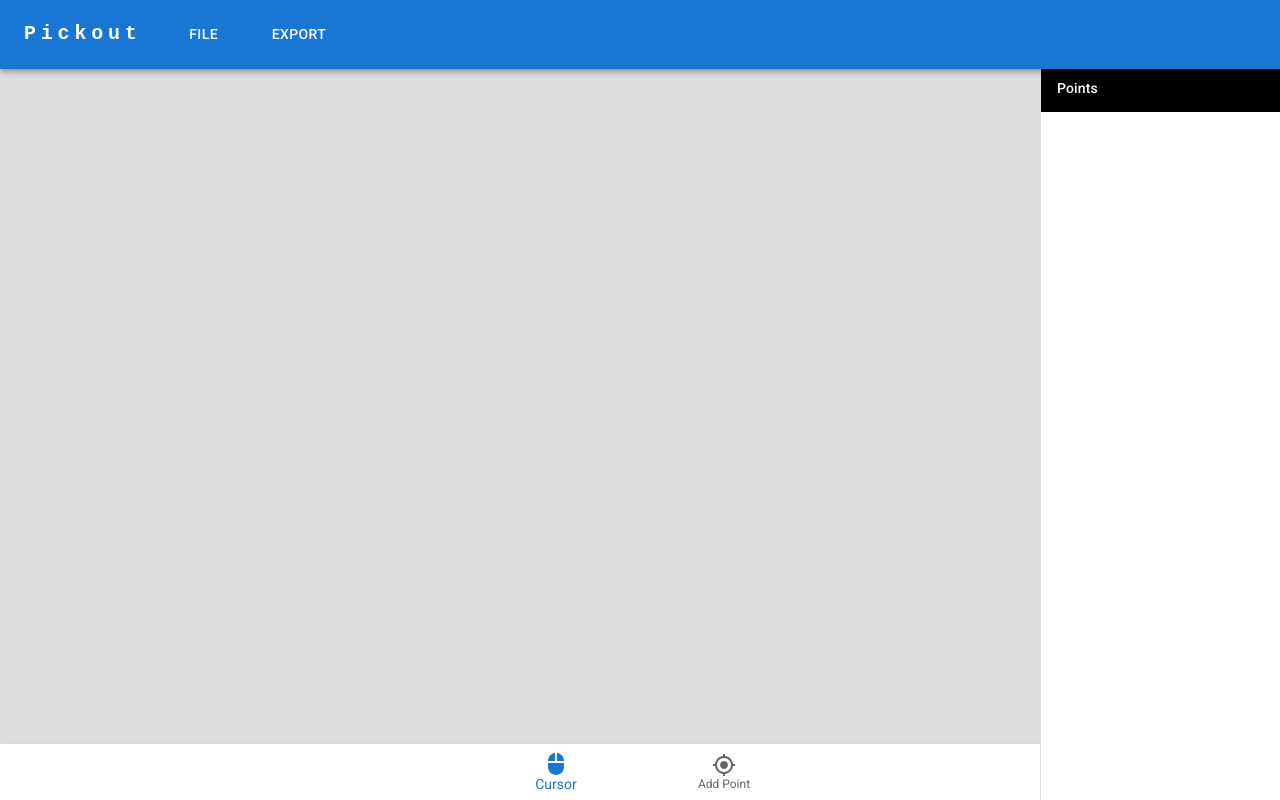
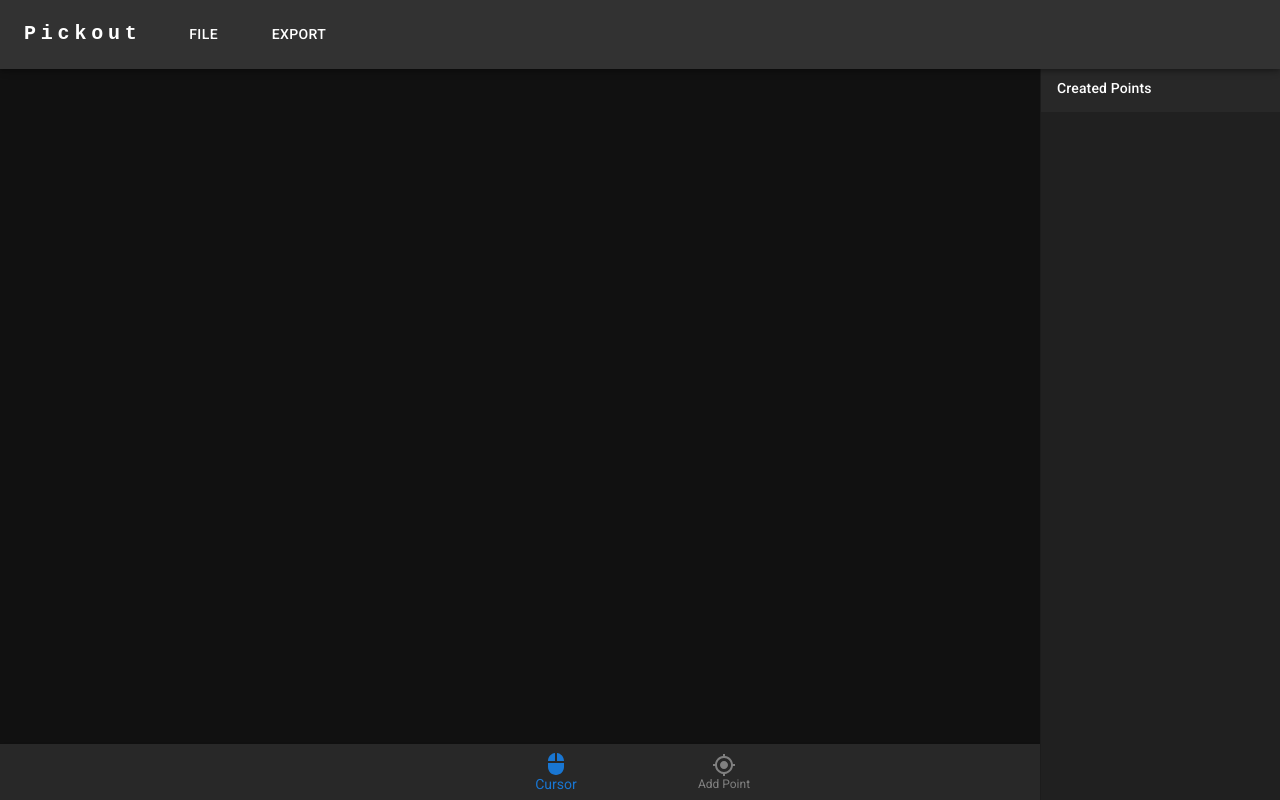
Before and after one commit to keto21/pickout, a React (Vite) app: page / in a window 1280 px wide. Built offline with nearby package versions, Linux system fonts and the light colour scheme.

Commit message:
Change colors and add active element

```diff
--- a/src/atoms.ts
+++ b/src/atoms.ts
@@ -1,10 +1,15 @@
 import { atom } from 'recoil'
 import { ToolId } from './tools'
-import { FileDialogData, PointData, SnackbarData } from './types'
+import { FileDialogData, PointData, SnackbarData, ElementId } from './types'
 
-const activeToolState = atom({
+const activeToolState = atom<ToolId>({
   key: 'pointToolActiveState',
   default: ToolId.CURSOR,
+})
+
+const activeElementState = atom<ElementId>({
+  key: 'activeElement',
+  default: -1,
 })
 
 const pointDataState = atom<PointData[]>({
@@ -31,4 +36,10 @@ const fileDialogState = atom<FileDialogData>({
   },
 })
 
-export { activeToolState, pointDataState, snackbarState, fileDialogState }
+export {
+  activeToolState,
+  pointDataState,
+  snackbarState,
+  fileDialogState,
+  activeElementState,
+}
--- a/src/components/Canvas/SVGCanvas.tsx
+++ b/src/components/Canvas/SVGCanvas.tsx
@@ -1,6 +1,6 @@
 import { useCallback, useRef, useState } from 'react'
 import { useRecoilState } from 'recoil'
-import { pointDataState } from '../../atoms'
+import { pointDataState, activeElementState } from '../../atoms'
 import {
   diffPoints,
   getUntransformedPoint,
@@ -20,6 +20,8 @@ const SVGCanvas = (props: SVGCanvasProps) => {
   const draggedItemRef = useRef<boolean[]>([])
   const dragStartPosRef = useRef<Point>(ORIGIN)
   const dragEndPosRef = useRef<Point>(ORIGIN)
+
+  const [activeElement, setActiveElement] = useRecoilState(activeElementState)
 
   const mouseMove = useCallback(
     (event: MouseEvent) => {
@@ -104,14 +106,20 @@ const SVGCanvas = (props: SVGCanvasProps) => {
               )
               startDrag(event)
             }}
+            onMouseOver={() => {
+              setActiveElement(point.id)
+            }}
+            onMouseLeave={() => {
+              setActiveElement(-1)
+            }}
             style={{ cursor: disableEditing ? 'auto' : 'grab' }}
             key={`circle-${point.id}`}
             cx={`${transformedPoint.x}px`}
             cy={`${transformedPoint.y}px`}
-            r="10px"
+            r={'10px'}
             stroke={'white'}
             strokeWidth={'3'}
-            fill={'black'}
+            fill={activeElement == point.id ? 'white' : 'black'}
             fillOpacity={
               !disableEditing &&
               draggedItemRef.current.length > 0 &&
--- a/src/components/EditableLabel.tsx
+++ b/src/components/EditableLabel.tsx
@@ -8,6 +8,7 @@ const DEFAULT_LABEL_PLACEHOLDER = 'Click To Edit'
 const EditableLabel = ({
   onFocus = (value: string) => {},
   onBlur = (value: string) => {},
+  color = 'white',
   ...props
 }) => {
   const [isEditing, setEditing] = useState(false)
@@ -47,6 +48,7 @@ const EditableLabel = ({
           ref: inputRef,
           value,
         }}
+        sx={{ color: color }}
         onChange={handleChange}
         onBlur={handleFocus}
         onKeyDown={handleKeyDown}
@@ -59,7 +61,11 @@ const EditableLabel = ({
     ? value
     : props.labelPlaceHolder || DEFAULT_LABEL_PLACEHOLDER
 
-  return <InputLabel onClick={handleFocus}>{labelText}</InputLabel>
+  return (
+    <InputLabel sx={{ color: color }} onClick={handleFocus}>
+      {labelText}
+    </InputLabel>
+  )
 }
 
 export { EditableLabel }
--- a/src/components/PointList.tsx
+++ b/src/components/PointList.tsx
@@ -5,7 +5,7 @@ import ListItemButton from '@mui/material/ListItemButton'
 import ListItemText from '@mui/material/ListItemText'
 import ListSubheader from '@mui/material/ListSubheader'
 import { useRecoilState } from 'recoil'
-import { pointDataState } from '../atoms'
+import { pointDataState, activeElementState } from '../atoms'
 import { IconButton } from '@mui/material'
 import DeleteIcon from '@mui/icons-material/Delete'
 import EditIcon from '@mui/icons-material/Edit'
@@ -26,19 +26,32 @@ const PointList = () => {
     setPointData(newPointData)
   }
 
+  const [activeElement, setActiveElement] = useRecoilState(activeElementState)
+
   return (
     <>
       <List
         dense
-        sx={{ width: '100%', maxWidth: 360, bgcolor: 'background.paper' }}
+        sx={{ width: '100%', maxWidth: 360 }}
         subheader={
-          <ListSubheader sx={{ bgcolor: 'black', color: 'white' }}>
-            Points
+          <ListSubheader
+            sx={{ bgcolor: '#282828', color: 'white', position: 'sticky' }}
+          >
+            Created Points
           </ListSubheader>
         }
       >
         {pointData.map((point) => (
           <ListItem
+            sx={{
+              bgcolor: activeElement === point.id ? '#282828' : '#202020',
+            }}
+            onMouseOver={() => {
+              setActiveElement(point.id)
+            }}
+            onMouseLeave={() => {
+              setActiveElement(-1)
+            }}
             key={point.id}
             secondaryAction={
               <>
@@ -48,7 +61,7 @@ const PointList = () => {
                   aria-controls="delete-point-button"
                   aria-haspopup="true"
                   onClick={handleDeletePoint(point.id)}
-                  color="inherit"
+                  color="primary"
                 >
                   <DeleteIcon />
                 </IconButton>
@@ -57,6 +70,7 @@ const PointList = () => {
             divider
           >
             <ListItemText
+              sx={{ color: 'white' }}
               primary={
                 <EditableLabel
                   initialValue={point.name}
--- a/src/components/ResponsiveAppBar.tsx
+++ b/src/components/ResponsiveAppBar.tsx
@@ -42,7 +42,7 @@ const ResponsiveAppBar = () => {
   return (
     <AppBar
       position="fixed"
-      sx={{ zIndex: (theme) => theme.zIndex.drawer + 1 }}
+      sx={{ bgcolor: '#323232', zIndex: (theme) => theme.zIndex.drawer + 1 }}
     >
       <Container maxWidth="xl">
         <Toolbar disableGutters>
--- a/src/components/ToolSelection.tsx
+++ b/src/components/ToolSelection.tsx
@@ -1,6 +1,6 @@
 import * as React from 'react'
-import BottomNavigation from '@mui/material/BottomNavigation'
-import BottomNavigationAction from '@mui/material/BottomNavigationAction'
+import MuiBottomNavigation from '@mui/material/BottomNavigation'
+import MuiBottomNavigationAction from '@mui/material/BottomNavigationAction'
 import Paper from '@mui/material/Paper'
 import { ToolId, tools } from '../tools'
 import { activeToolState } from '../atoms'
@@ -9,6 +9,7 @@ import { useRecoilState } from 'recoil'
 import GpsFixedIcon from '@mui/icons-material/GpsFixed'
 import MouseIcon from '@mui/icons-material/Mouse'
 import NewReleasesIcon from '@mui/icons-material/NewReleases'
+import { styled } from '@mui/material/styles'
 
 const chooseIcon = (toolId: number) => {
   switch (toolId) {
@@ -20,6 +21,17 @@ const chooseIcon = (toolId: number) => {
       return <NewReleasesIcon />
   }
 }
+
+const BottomNavigationAction = styled(MuiBottomNavigationAction)(`
+  color: gray;
+  &.Mui-selected {
+    color: primary;
+  }
+`)
+
+const BottomNavigation = styled(MuiBottomNavigation)(`
+  background-color: #282828;
+`)
 
 const ToolSelection = () => {
   const [activeTool, setActiveTool] = useRecoilState(activeToolState)
--- a/src/index.html
+++ b/src/index.html
@@ -6,7 +6,7 @@
     <meta http-equiv="X-UA-Compatible" content="ie=edge" />
     <title>Pickout</title>
   </head>
-  <body style="background-color: #ddd">
+  <body style="background-color: #111">
     <div id="app"></div>
     <script type="module" src="./index.ts"></script>
   </body>
--- a/src/views/EditorView.tsx
+++ b/src/views/EditorView.tsx
@@ -65,13 +65,15 @@ const EditorView = () => {
         anchor="right"
         variant="permanent"
         sx={{
+          position: 'sticky',
           width: drawerWidth,
           flexShrink: 0,
           [`& .MuiDrawer-paper`]: {
             width: drawerWidth,
             boxSizing: 'border-box',
+            bgcolor: '#202020',
           },
-          zIndex: -1,
+          zIndex: 1,
         }}
       >
         <Toolbar />
```
Also changed, not shown: src/types.ts (+11 -2 lines).
